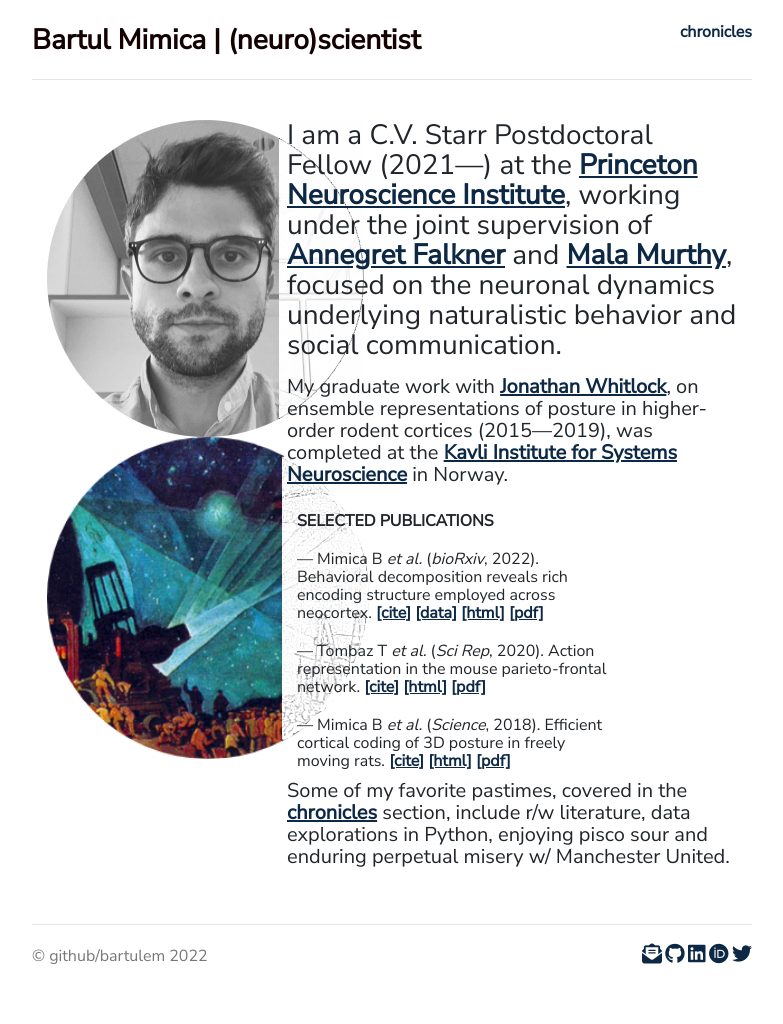
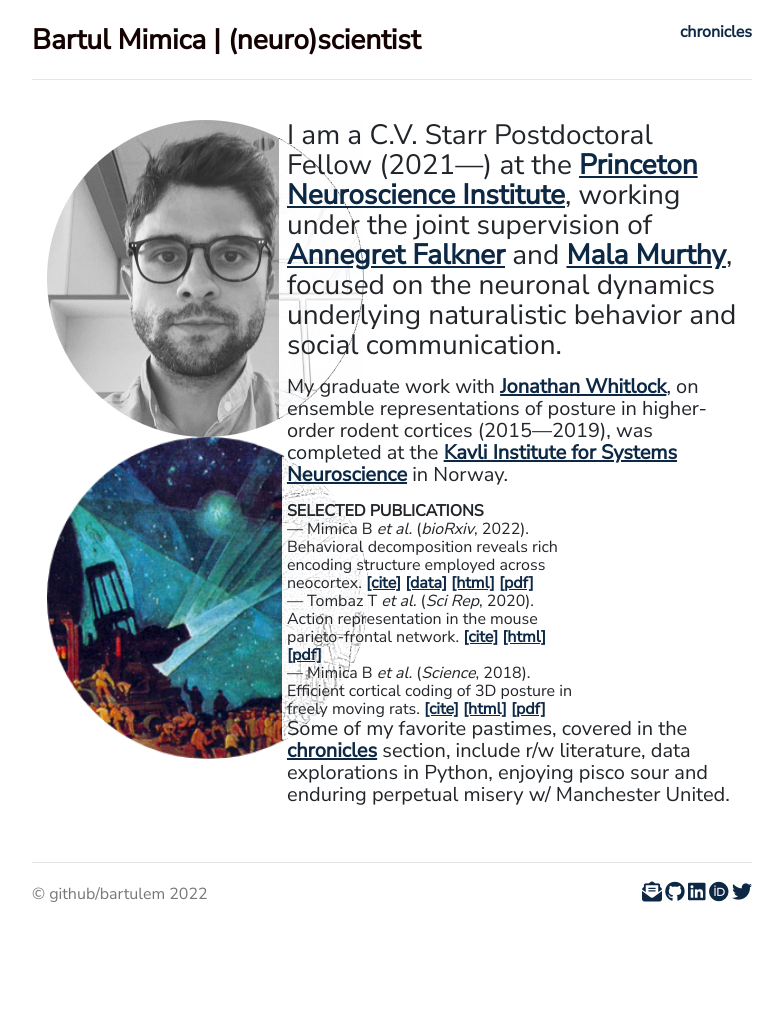
Before and after one commit to bartulem/bartulem.github.io, a Jekyll site: the page built from index.html, in a window 1280 px wide. Shown: the whole page, without its empty margins (248-1031 px from the left). Built offline with Jekyll 4.4.1, drawn with Linux system fonts in a browser that asks for light colours; nearby versions of some CDN libraries; comment, search, counter and statistics services are not loaded; a style sheet for code colours, icons or effects is not loaded; after the commit the page ends 962 px from its top, so only the background shows below that.

Commit message:
change pubs layout v72

```diff
--- a/css/style.css
+++ b/css/style.css
@@ -47,7 +47,7 @@ img.custom { margin-bottom: 30px; }
 .jumbotron .btn { font-size: 21px; padding: 14px 24px; }
 .marketing p { font-size: 20px; line-height: 22px; }
 .marketing p.lead { font-size: 28px; line-height: 30px; }
-.marketing p.publications { font-size: 16px; line-height: 18px; margin:0; padding:10px; }
+.marketing p.publications { font-size: 16px; line-height: 18px; margin:0; padding:0; }
 
 .posts-list h1 { margin: 0; }
 .posts-list h2 { margin: 0; }
--- a/index.html
+++ b/index.html
@@ -22,35 +22,35 @@ tag: (neuro)scientist
 		</div>
 	</div>
 	<div class="row">
-		<div class="col-sm-9">
+		<div class="col-sm-8">
 		<p align="left" class="publications">— Mimica B <em>et al.</em> (<em>bioRxiv</em>, 2022). Behavioral decomposition reveals rich encoding structure employed across neocortex. <a href="files/mimica2022.bib" download><u>[cite]</u></a> <a href="https://figshare.com/articles/dataset/Rat_3D_Tracking_E-Phys_KISN_2020_Dataset/17903834" target="_blank"><u>[data]</u></a> <a href="https://www.biorxiv.org/content/10.1101/2022.02.08.479515v2" target="_blank"><u>[html]</u></a> <a href="/files/MTBFDW_2022_bioRxiv.pdf" target="_blank"><u>[pdf]</u></a></p>
 		</div>
 		<div class="col-sm-2">
 		</a> <span class="__dimensions_badge_embed__" data-doi="10.1101/2022.02.08.479515" data-style="small_circle"></span><script async src="https://badge.dimensions.ai/badge.js" charset="utf-8"></script>
 		</div>
-		<div class="col-sm-1">
+		<div class="col-sm-2">
 		<a class="altmetric-embed" data-badge-popover="right" data-badge-type="donut" data-doi="10.1101/2022.02.08.479515" data-hide-no-mentions="false"></a>
 		</div>
 	</div>
 	<div class="row">
-		<div class="col-sm-9">
+		<div class="col-sm-8">
 		<p align="left" class="publications">— Tombaz T <em>et al.</em> (<em>Sci Rep</em>, 2020). Action representation in the mouse parieto-frontal network. <a href="files/tombaz2020.bib" download><u>[cite]</u></a> <a href="https://www.nature.com/articles/s41598-020-62089-6?error=cookies_not_supported&code=e0a538d4-9569-4b30-b2d1-d78d1c8e03b3" target="_blank"><u>[html]</u></a> <a href="/files/tombaz2020_scireports.pdf" target="_blank"><u>[pdf]</u></a></p>
 		</div>
 		<div class="col-sm-2">
 		</a> <span class="__dimensions_badge_embed__" data-doi="10.1038/s41598-020-62089-6" data-style="small_circle"></span><script async src="https://badge.dimensions.ai/badge.js" charset="utf-8"></script>
 		</div>
-		<div class="col-sm-1">
+		<div class="col-sm-2">
 		<a class="altmetric-embed" data-badge-popover="right" data-badge-type="donut" data-doi="10.1038/s41598-020-62089-6" data-hide-no-mentions="true"></a>
 		</div>
 	</div>
 	<div class="row">
-		<div class="col-sm-9">
+		<div class="col-sm-8">
 		<p align="left" class="publications">— Mimica B <em>et al.</em> (<em>Science</em>, 2018). Efficient cortical coding of 3D posture in freely moving rats. <a href="/files/mimica2018.bib" download><u>[cite]</u></a> <a href="https://science.sciencemag.org/content/362/6414/584" target="_blank"><u>[html]</u></a> <a href="files/mimica2018_science.pdf" target="_blank"><u>[pdf]</u></a></p>
 		</div>
 		<div class="col-sm-2">
 		</a> <span class="__dimensions_badge_embed__" data-doi="10.1126/science.aau2013" data-style="small_circle"></span><script async src="https://badge.dimensions.ai/badge.js" charset="utf-8"></script>
 		</div>
-		<div class="col-sm-1">
+		<div class="col-sm-2">
 		<a class="altmetric-embed" data-badge-popover="right" data-badge-type="donut" data-doi="10.1126/science.aau2013" data-hide-no-mentions="true"></a>
 		</div>
 	</div>
```
